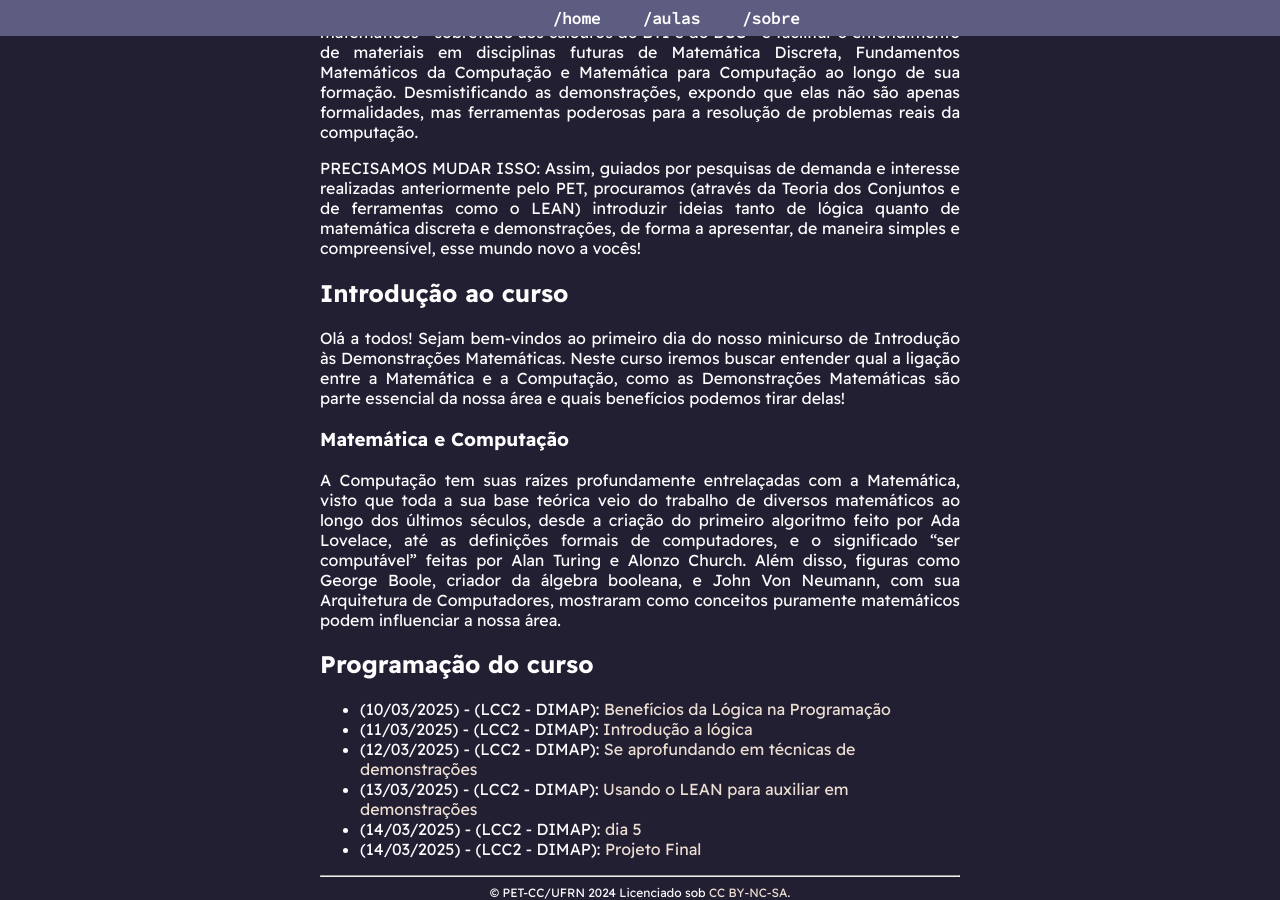
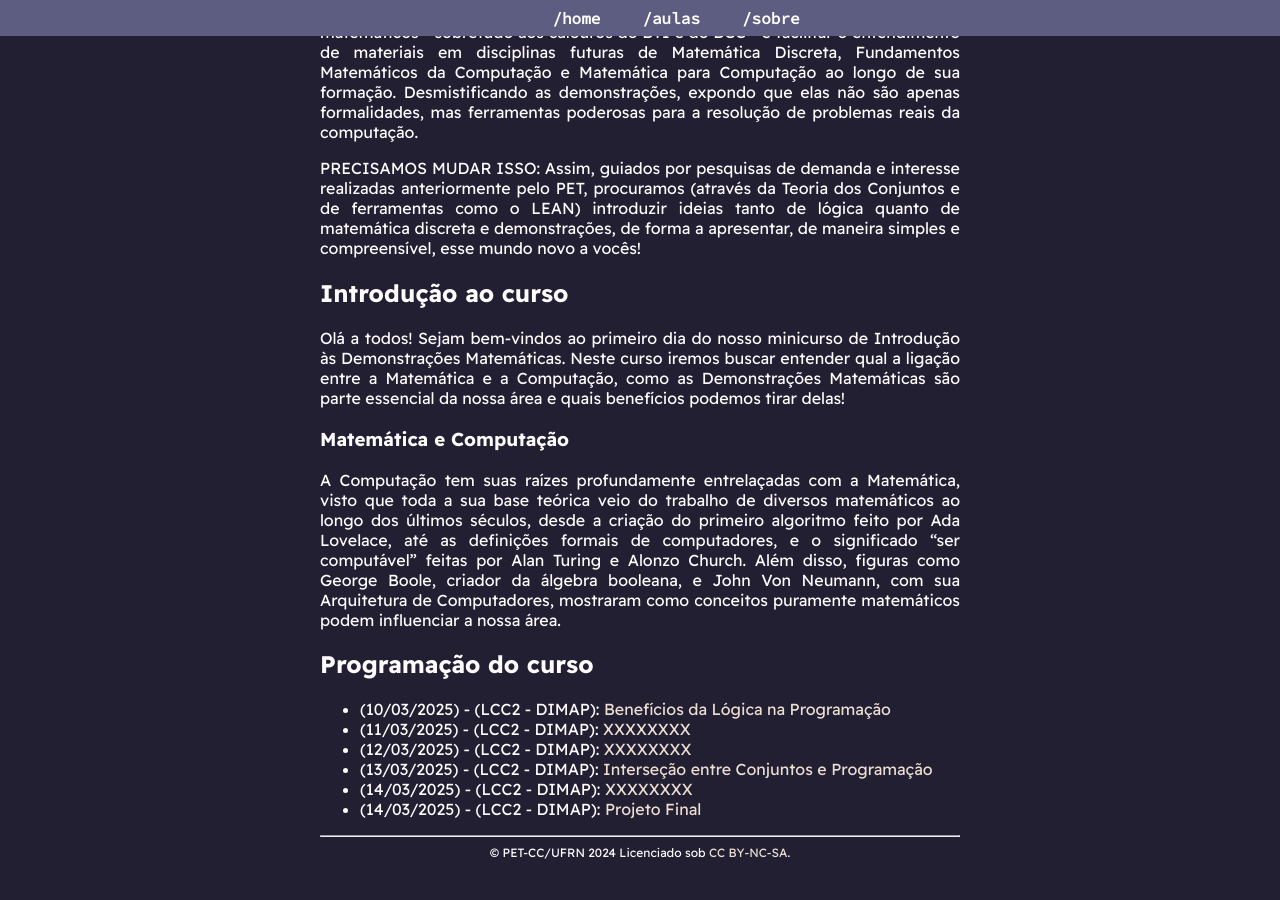
Before and after one commit to PETCC-UFRN/minicurso-demons-mat, a Jekyll site: the page built from index.md, in a window 1280 px wide and 900 px high, scrolled down 601 px. Built offline with Jekyll 4.4.1, drawn with Linux system fonts in a browser that asks for light colours; after the commit the page ends 1461 px from its top, so only the background shows below that.

Commit message:
textos das operações de conjuntos modificados

```diff
--- a/_includes/dias_e_temas.html
+++ b/_includes/dias_e_temas.html
@@ -3,12 +3,12 @@
         <ul>
 
             <li> (10/03/2025) - (LCC2 - DIMAP): <a href="primeiroDia" id="primeiroDia" class="active">Benefícios da Lógica na Programação</a></li>
-            <li> (11/03/2025) - (LCC2 - DIMAP): <a href="segundoDia" id="segundoDia" class="inactive">Introdução a lógica</a>
+            <li> (11/03/2025) - (LCC2 - DIMAP): <a href="segundoDia" id="segundoDia" class="inactive">XXXXXXXX</a>
             </li>
-            <li> (12/03/2025) - (LCC2 - DIMAP): <a href="terceiroDia" id="terceiroDia" class="inactive">Se aprofundando em técnicas de demonstrações</a></li>
-            <li> (13/03/2025) - (LCC2 - DIMAP): <a href="quartoDia" id="quartoDia" class="inactive">Usando o LEAN para auxiliar em demonstrações</a>
+            <li> (12/03/2025) - (LCC2 - DIMAP): <a href="terceiroDia" id="terceiroDia" class="inactive">XXXXXXXX</a></li>
+            <li> (13/03/2025) - (LCC2 - DIMAP): <a href="quartoDia" id="quartoDia" class="inactive">Interseção entre Conjuntos e Programação</a>
             </li>
-            <li> (14/03/2025) - (LCC2 - DIMAP): <a href="quintoDia" id="quintoDia" class="inactive">dia 5</a></li>
+            <li> (14/03/2025) - (LCC2 - DIMAP): <a href="quintoDia" id="quintoDia" class="inactive">XXXXXXXX</a></li>
             <li> (14/03/2025) - (LCC2 - DIMAP): <a href="projetoFinalSimplificado" id="projetoFinalSimplificado"
                     class="active">Projeto Final</a></li>
         </ul>
```
Also changed, not shown: quartoDia.md (+11 -11 lines), 3 other files.
